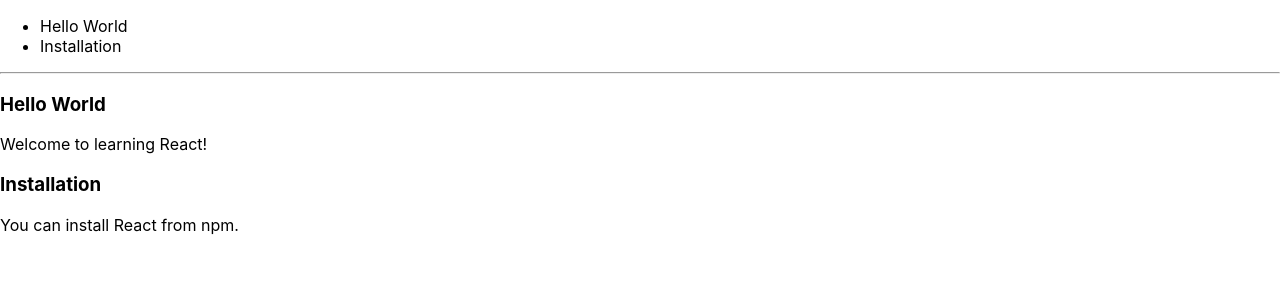
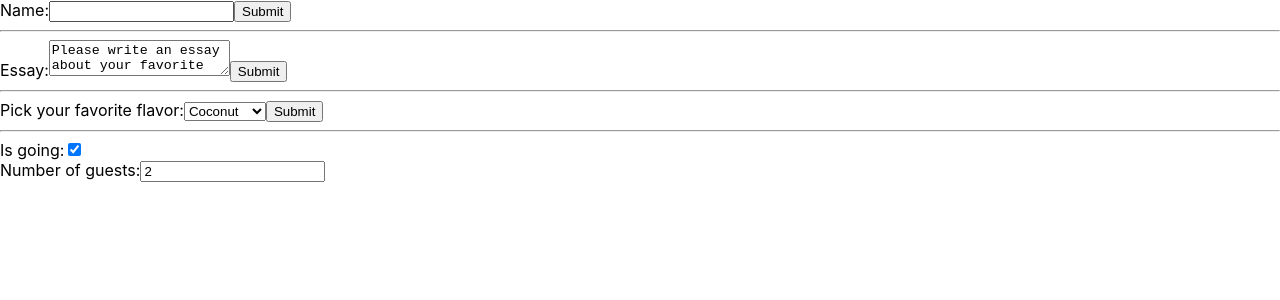
Before and after one commit to rajansharma3097/react-learning, a React (Create React App) app: page / in a window 1280 px wide. Shown: the top 300 px of the page. Built offline with nearby package versions, Linux system fonts and the light colour scheme.

Commit message:
forms demo

```diff
--- a/src/index.js
+++ b/src/index.js
@@ -4,55 +4,163 @@
 import App from './App';
 import reportWebVitals from './reportWebVitals';
 
+class NameForm extends React.Component {
+  constructor(props) {
+    super(props);
+    this.state = { value: '' };
 
-// function NumberList(props) {
-//   const numbers = props.numbers;
-//   const listItems = numbers.map((number) =>
-//     <li key={number.toString()}>{number}</li>
-//   );
+    this.handleChange = this.handleChange.bind(this);
+    this.handleSubmit = this.handleSubmit.bind(this);
+  }
 
-//   return (<ul>{listItems}</ul>);
-// }
+  handleChange(event) {
+    this.setState({ value: event.target.value });
+  }
 
-// const numbers = [1, 2, 3, 4, 5];
-// ReactDOM.render(
-//   <NumberList numbers={numbers} />,
-//   document.getElementById('root')
-// );
+  handleSubmit(event) {
+    alert('A name was submitted: ' + this.state.value);
+    event.preventDefault();
+  }
 
-function Blog(props) {
-  const sidebar = (
-    <ul>
-      {props.posts.map((post) =>
-        <li key={post.id}>
-          {post.title}
-        </li>
-      )}
-    </ul>
-  );
+  render() {
+    return (
+      <form onSubmit={this.handleSubmit}>
+        <label>
+          Name:
+          <input type="text" value={this.state.value} onChange={this.handleChange} />
+        </label>
+        <button type="submit">Submit</button>
+      </form>
+    );
+  }
 
-  const content = props.posts.map((post) =>
-    <div key={post.id}>
-      <h3>{post.title}</h3>
-      <p>{post.content}</p>
-    </div>
-  );
-  return (
-    <div>
-      {sidebar}
-      <hr />
-      {content}
-    </div>
-  );
 }
 
-const posts = [
-  { id: 1, title: 'Hello World', content: 'Welcome to learning React!' },
-  { id: 2, title: 'Installation', content: 'You can install React from npm.' }
-];
+class EssayForm extends React.Component {
+  constructor(props) {
+    super(props);
+    this.state = {
+      value: 'Please write an essay about your favorite DOM element.'
+    };
+
+    this.handleChange = this.handleChange.bind(this);
+    this.handleSubmit = this.handleSubmit.bind(this);
+  }
+
+  handleChange(event) {
+    this.setState({ value: event.target.value });
+  }
+
+  handleSubmit(event) {
+    alert('An essay was submitted: ' + this.state.value);
+    event.preventDefault();
+  }
+
+  render() {
+    return (
+      <form onSubmit={this.handleSubmit}>
+        <label>
+          Essay:
+          <textarea value={this.state.value} onChange={this.handleChange} />
+        </label>
+        <input type="submit" value="Submit" />
+      </form>
+    );
+  }
+}
+
+class FlavorForm extends React.Component {
+  constructor(props) {
+    super(props);
+    this.state = { value: 'coconut' };
+
+    this.handleChange = this.handleChange.bind(this);
+    this.handleSubmit = this.handleSubmit.bind(this);
+  }
+
+  handleChange(event) {
+    this.setState({ value: event.target.value });
+  }
+
+  handleSubmit(event) {
+    alert('Your favorite flavor is: ' + this.state.value);
+    event.preventDefault();
+  }
+
+  render() {
+    return (
+      <form onSubmit={this.handleSubmit}>
+        <label>
+          Pick your favorite flavor:
+          <select value={this.state.value} onChange={this.handleChange}>
+            <option value="grapefruit">Grapefruit</option>
+            <option value="lime">Lime</option>
+            <option value="coconut">Coconut</option>
+            <option value="mango">Mango</option>
+          </select>
+        </label>
+        <input type="submit" value="Submit" />
+      </form>
+    );
+  }
+}
+
+class Reservation extends React.Component {
+  constructor(props) {
+    super(props);
+    this.state = {
+      isGoing: true,
+      numberOfGuests: 2
+    };
+
+    this.handleInputChange = this.handleInputChange.bind(this);
+  }
+
+  handleInputChange(event) {
+    const target = event.target;
+    const value = target.type === 'checkbox' ? target.checked : target.value;
+    const name = target.name;
+
+    this.setState({
+      [name]: value
+    });
+  }
+
+  render() {
+    return (
+      <form>
+        <label>
+          Is going:
+          <input
+            name="isGoing"
+            type="checkbox"
+            checked={this.state.isGoing}
+            onChange={this.handleInputChange} />
+        </label>
+        <br />
+        <label>
+          Number of guests:
+          <input
+            name="numberOfGuests"
+            type="number"
+            value={this.state.numberOfGuests}
+            onChange={this.handleInputChange} />
+        </label>
+      </form>
+    );
+  }
+}
 
 ReactDOM.render(
-  <Blog posts={posts} />,
+  <div>
+    <NameForm />
+    <hr />
+    <EssayForm />
+    <hr />
+    <FlavorForm />
+    <hr />
+    <Reservation />
+  </div>,
   document.getElementById('root')
 );
 
```
